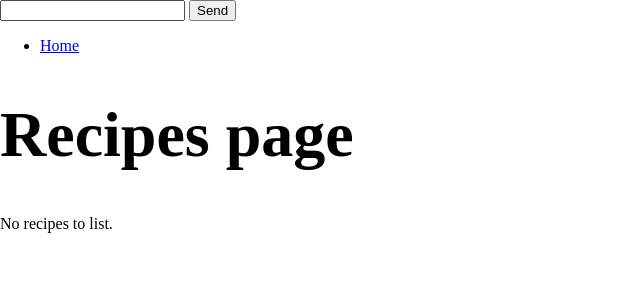
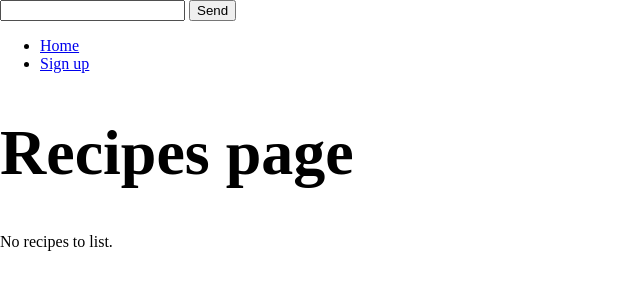
Before and after one commit to rfcaio/django-alura-course, a Django app: page / in a window 1280 px wide. Shown: the top 300 px of the page, without its empty margins (0-640 px from the left). Run offline with Django 3.2, Linux system fonts and the light colour scheme; data that the repository does not hold is empty; parts of the project's set-up code (start-up, migrations or seed data) failed here and were passed over.

Commit message:
create link to sign up page

```diff
--- a/recipe/templates/partials/menu.html
+++ b/recipe/templates/partials/menu.html
@@ -1,5 +1,6 @@
 <nav>
   <ul>
     <li><a href="{% url 'index' %}">Home</a></li>
+    <li><a href="{% url 'signup' %}">Sign up</a></li>
   </ul>
 </nav>
```
